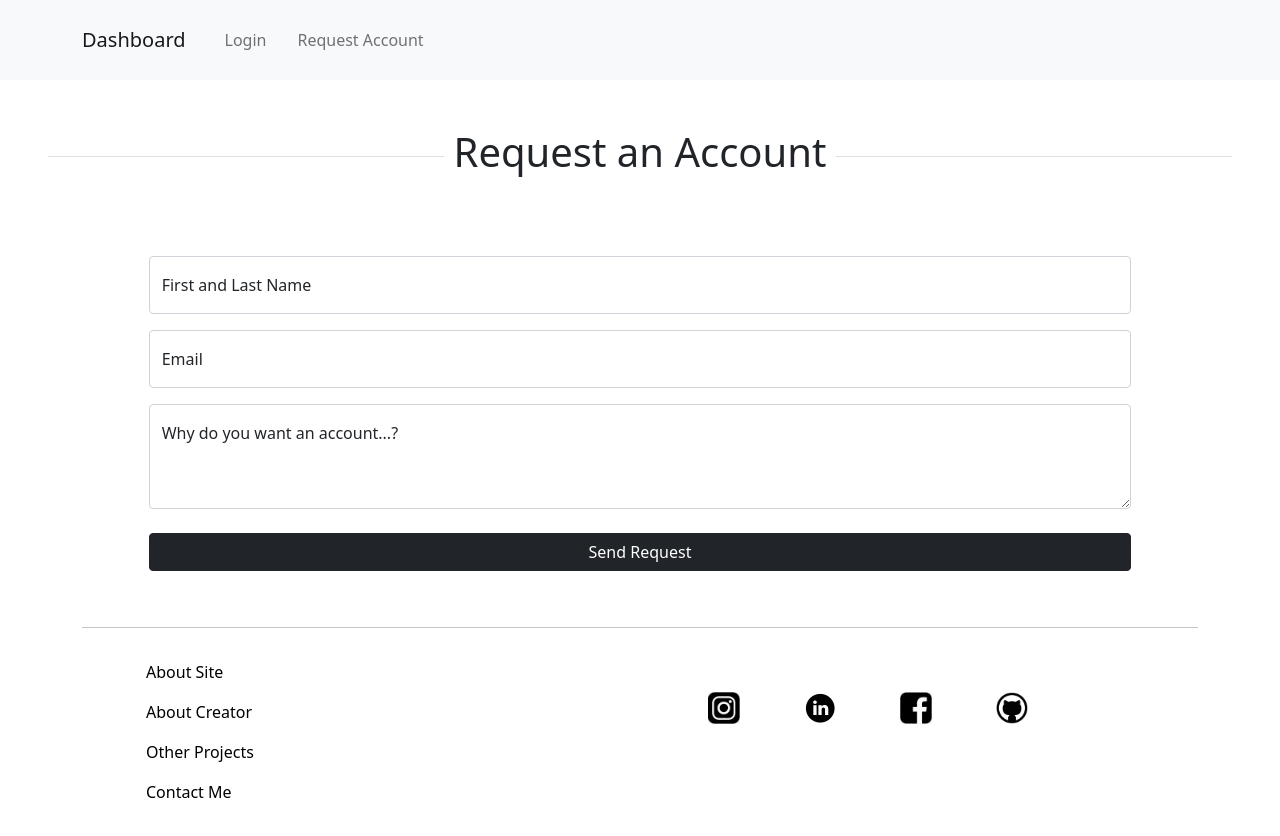
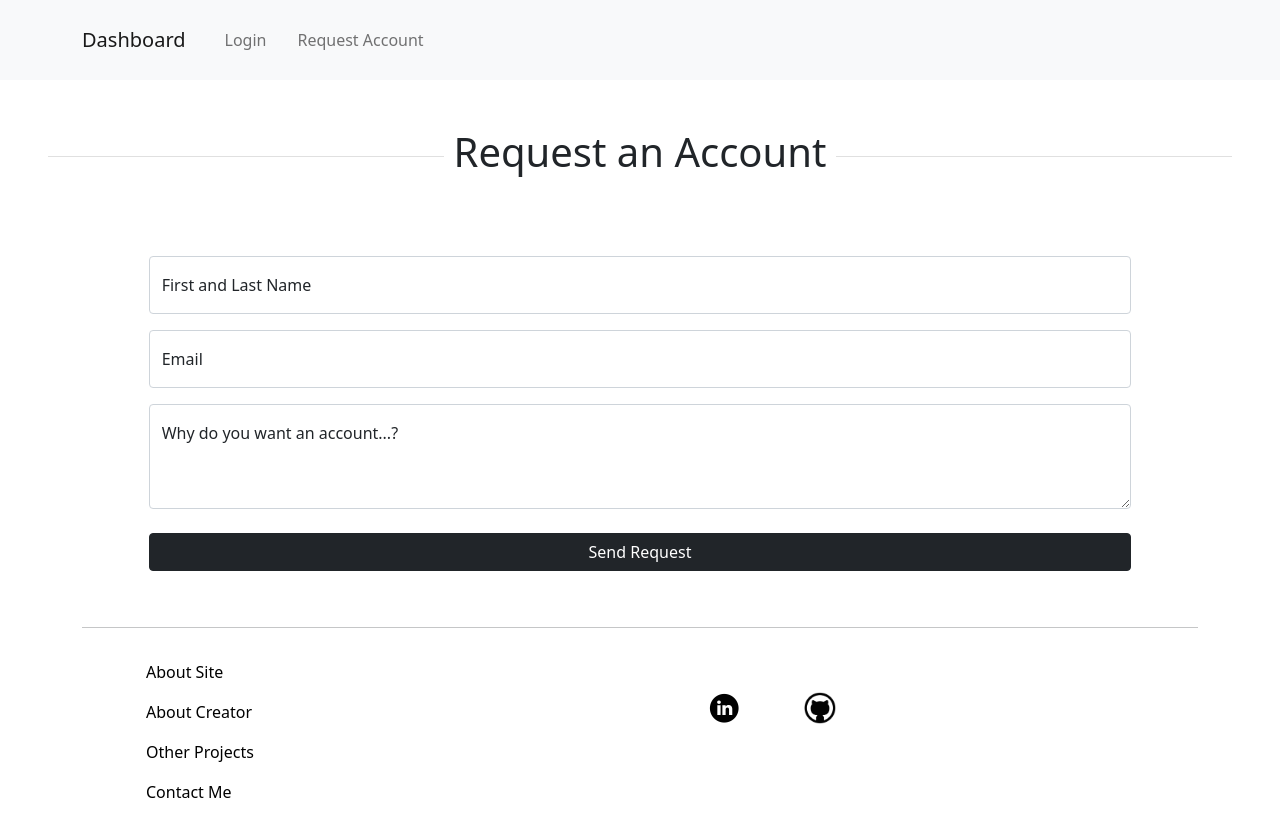
Before and after one commit to tochy97/blogapp, a React (Create React App) app: page /req in a window 1280 px wide. Built offline with nearby package versions, Linux system fonts and the light colour scheme; no server answers; the database is empty.

Commit message:
Removed facebook and instagram links

```diff
--- a/src/Footer/Footer.js
+++ b/src/Footer/Footer.js
@@ -1,9 +1,7 @@
 import React from 'react';
 import { NavLink } from 'react-router-dom';
 import { Col, Container, Row } from 'react-bootstrap';
-import instagram from './imgs/instagram.png';
 import linkedin from './imgs/linkedin.png';
-import facebook from './imgs/facebook.png';
 import github from './imgs/github.png';
 import { Divider } from '@mui/material';
 
@@ -19,14 +17,8 @@ const Footer = () => {
                     <p><NavLink to="/req" style={{color:"black", textDecoration:0}}>Contact Me</NavLink></p>
                 </Col>
                 <Col className="flex items-center">
-                    <a aria-label="Instagram"  href="https://www.instagram.com/chy.toe/">
-                        <img style={{width:"2rem", margin:"2rem"}} src= {instagram} alt = "instagram"/>
-                    </a>
                     <a aria-label="Linkedin"  href="https://www.linkedin.com/in/tochukwu-egeonu-79935a127/">
                         <img style={{width:"2rem", margin:"2rem"}} src= {linkedin} alt = "linkedin"/>
-                    </a>
-                    <a aria-label="Facebook"  href="https://www.facebook.com/tochy.egeonu/">
-                        <img style={{width:"2rem", margin:"2rem"}} src= {facebook} alt = "facebook"/>
                     </a>
                     <a aria-label="Github"  href="https://github.com/tochy97">
                         <img style={{width:"2rem", margin:"2rem"}} src= {github} alt = "github"/>
```
